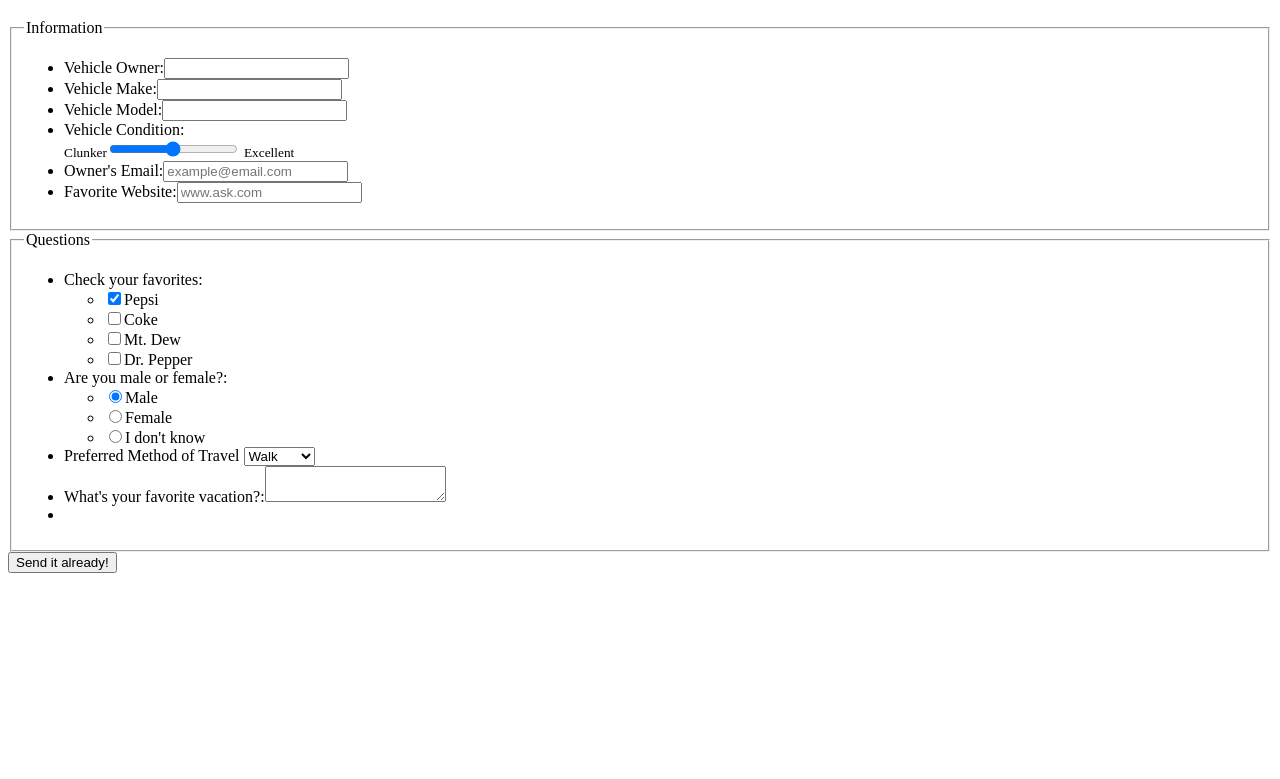
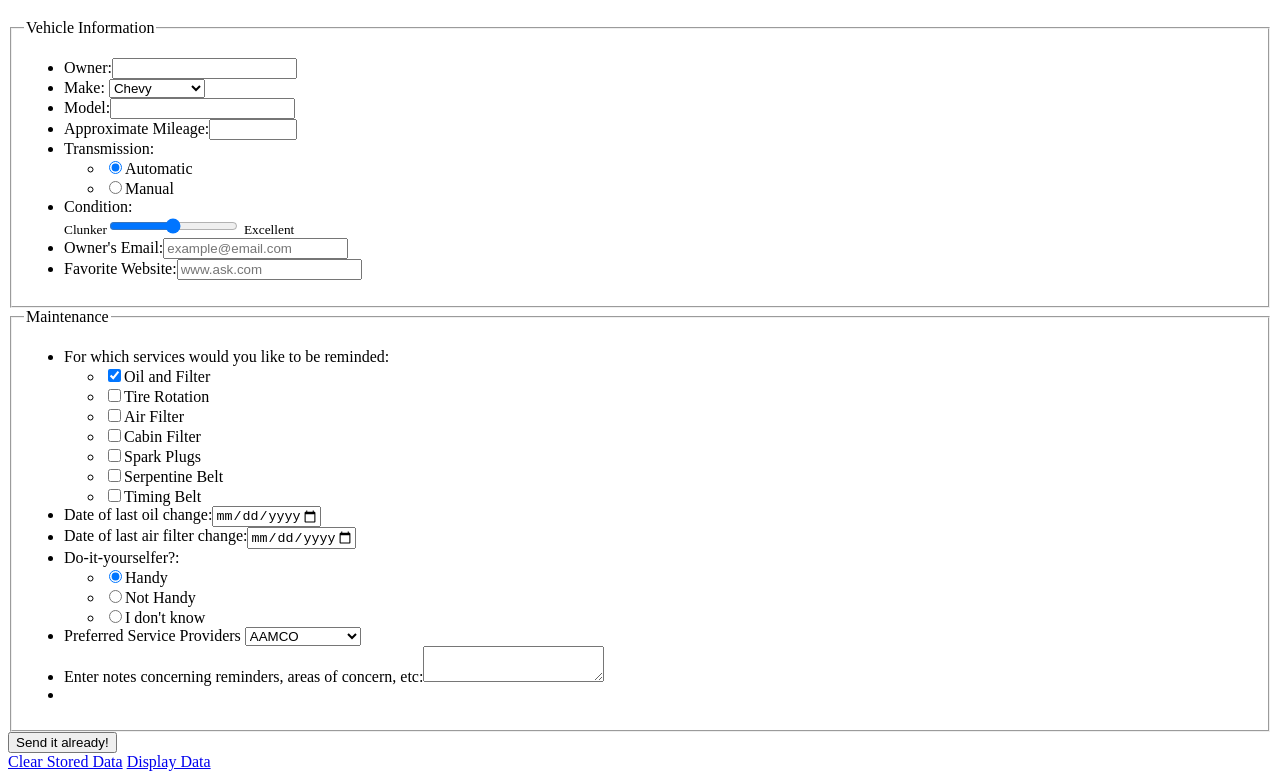
Before and after one commit to nednal12/VFWProject1, a plain HTML site: page index.html in a window 1280 px wide. Shown: the part 61-840 px from the top of the page. Before the commit the page ends 800 px from the top, so only its background shows below. Drawn offline with Linux system fonts and the light colour scheme.

Commit message:
Almost complete, just a few more tweaks to be made

```diff
--- a/index.html
+++ b/index.html
@@ -1,4 +1,8 @@
 <!DOCTYPE html>
+<!--- Project: VFW Project 1 --->
+<!--- Name: Brent Marohnic --->
+<!--- Term: 1207 --->
+
 <html>
 	<head>
 		<meta charset="UTF-8" />
@@ -14,12 +18,42 @@
 		<h1>Vehicle Maintenance Tracker</h1>
 		<form action="" method="post">
 			<fieldset>
-				<legend>Information</legend>
+				<legend>Vehicle Information</legend>
 				<ul>
-					<li><label for="ownersName">Vehicle Owner:</label><input type="text" id="ownersName" /></li>
-					<li><label for="carMake">Vehicle Make:</label><input type="text" id="carMake" /></li>
-					<li><label for="carModel">Vehicle Model:</label><input type="text" id="carModel" /></li>
-					<li><label for="carCondition">Vehicle Condition:</label>
+					<li><label for="ownersName">Owner:</label><input type="text" id="ownersName" /></li>
+					<li><label for="carMake">Make:</label>
+						<select id="carMake">
+						<optgroup label="Domestic Manufacturers">
+							<option value="Chevy">Chevy</option>
+							<option value="Chrysler">Chrysler</option>
+							<option value="Dodge">Dodge</option>
+							<option value="Ford">Ford</option>
+							<option value="Jeep">Jeep</option>
+							<option value="Lincoln">Lincoln</option>
+						</optgroup>
+						<optgroup label="Foreign Manufacturers">
+							<option value="Acura">Acura</option>
+							<option value="Audi">Audi</option>
+							<option value="BMW">BMW</option>
+							<option value="Honda">Honda</option>
+							<option value="Hyundai">Hyundai</option>
+							<option value="Infiniti">Infiniti</option>
+							<option value="Kia">Kia</option>
+							<option value="Lexus">Lexus</option>
+							<option value="Mercedes">Mercedes</option>
+							<option value="Nissan">Nissan</option>
+							<option value="Toyota">Toyota</option>
+						</optgroup>
+					</select></li>
+					<li><label for="carModel">Model:</label><input type="text" id="carModel" /></li>
+					<li><label for="carMileage">Approximate Mileage:</label><input type="number" id="carMileage" min="30000" max="300000" step="5000" /></li>
+					<li>Transmission:
+						<ul>
+							<li><input type="radio" checked value="Automatic" id="automatic" name="transmission" /><label for="automatic">Automatic</label></li>
+							<li><input type="radio" value="Manual" id="manual" name="transmission" /><label for="manual">Manual</label></li>
+						</ul>
+					</li>
+					<li><label for="carCondition">Condition:</label>
 						<br><label for="carCondition"><small>Clunker</small></label><input type="range" id="carCondition" />
 							<label for="carCondition"><small>Excellent</small></label></li>
 					<li><label for="email">Owner's Email:</label><input type="email" id="email" placeholder="example@email.com" /></li>
@@ -27,43 +61,50 @@
 				</ul>
 			</fieldset>
 			<fieldset>
-				<legend>Questions</legend>
+				<legend>Maintenance</legend>
 				<ul>
-					<li>Check your favorites:
+					<li>For which services would you like to be reminded:
 						<ul>
-							<li><input type="checkbox" checked value="Pepsi" id="pepsi" /><label for="pepsi">Pepsi</label></li>
-							<li><input type="checkbox" value="Coke" id="coke" /><label for="coke">Coke</label></li>
-							<li><input type="checkbox" value="Mt. Dew" id="mtdew" /><label for="mtdew">Mt. Dew</label></li>
-							<li><input type="checkbox" value="Dr. Pepper" id="drpepper" /><label for="drpepper">Dr. Pepper</label></li>
+							<li><input type="checkbox" checked value="Oil and Filter" id="oilAndFilter" /><label for="oilAndFilter">Oil and Filter</label></li>
+							<li><input type="checkbox" value="Tire Rotation" id="tireRotation" /><label for="tireRotation">Tire Rotation</label></li>
+							<li><input type="checkbox" value="Air Filter" id="airFilter" /><label for="airFilter">Air Filter</label></li>
+							<li><input type="checkbox" value="Cabin Filter" id="cabinFilter" /><label for="cabinFilter">Cabin Filter</label></li>
+							<li><input type="checkbox" value="Spark Plugs" id="sparkPlugs" /><label for="sparkPlugs">Spark Plugs</label></li>
+							<li><input type="checkbox" value="Serpentine Belt" id="sBelt" /><label for="sBelt">Serpentine Belt</label></li>
+							<li><input type="checkbox" value="Timing Belt" id="tBelt" /><label for="tBelt">Timing Belt</label></li>
 						</ul>
 					</li>
-					<li>Are you male or female?:
+					<li><label for="lastOilChange">Date of last oil change:</label><input type="date" id="lastOilChange" min="2011-01-01" max="2012-06-28"/></li>
+					<li><label for="lastAirChange">Date of last air filter change:</label><input type="date" id="lastAirChange" min="2011-01-01" max="2012-06-28"/></li>
+					<li>Do-it-yourselfer?:
 						<ul>
-							<li><input type="radio" checked value="Male" id="male" name="sex" /><label for="male">Male</label></li>
-							<li><input type="radio" value="Female" id="female" name="sex" /><label for="female">Female</label></li>
-							<li><input type="radio" value="Unknown" id="unknown" name="sex" /><label for="unknown">I don't know</label></li>
+							<li><input type="radio" checked value="Handy" id="handy" name="handy" /><label for="handy">Handy</label></li>
+							<li><input type="radio" value="Not Handy" id="notHandy" name="notHandy" /><label for="notHandy">Not Handy</label></li>
+							<li><input type="radio" value="Unknown" id="noIdea" name="noIdea" /><label for="noIdea">I don't know</label></li>
 						</ul>
 					</li>
 					<li>
-						<label for="travel">Preferred Method of Travel</label>
-						<select id="travel">
-							<optgroup label="Self Powered Modes">
-								<option value="Walk">Walk</option>
-								<option value="Bike">Bike</option>
+						<label for="shops">Preferred Service Providers</label>
+						<select id="shops">
+							<optgroup label="Specialty">
+								<option value="AAMCO">AAMCO</option>
+								<option value="Tire Kingdom">Tire Kingdom</option>
 							</optgroup>
-							<optgroup label="Machine Powered Modes">
-								<option value="Car">Car</option>
-								<option value="Bus">Bus</option>
-								<option value="Train">Train</option>
-								<option value="Plane">Plane</option>
+							<optgroup label="General Automotive">
+								<option value="Jiffy Lube">Jiffy Lube</option>
+								<option value="Tuffy">Tuffy</option>
+								<option value="Firestone">Firestone</option>
+								<option value="Valvoline">Valvoline</option>
 							</optgroup>
 						</select>
 					</li>
-					<li><label for="comments">What's your favorite vacation?:</label><textarea id="comments"></textarea></li>
+					<li><label for="comments">Enter notes concerning reminders, areas of concern, etc:</label><textarea id="comments"></textarea></li>
 					<li><input type="hidden" value="true" /></li>
 				</ul>
 			</fieldset>
 			<input type="submit" value="Send it already!" />
 		</form>
+		<a href="#">Clear Stored Data</a>
+		<a href="#">Display Data</a>
 	</body>
 </html>
```
